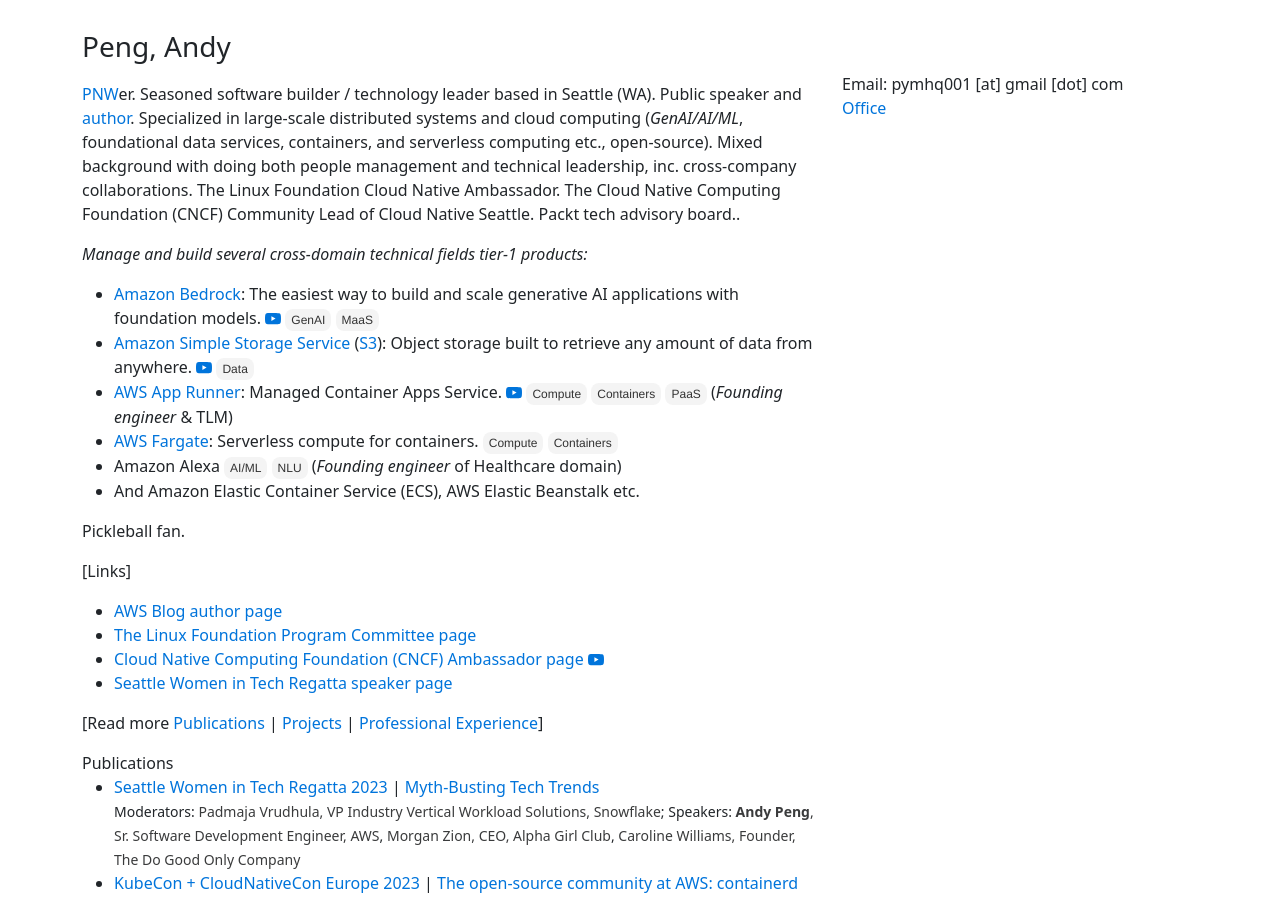
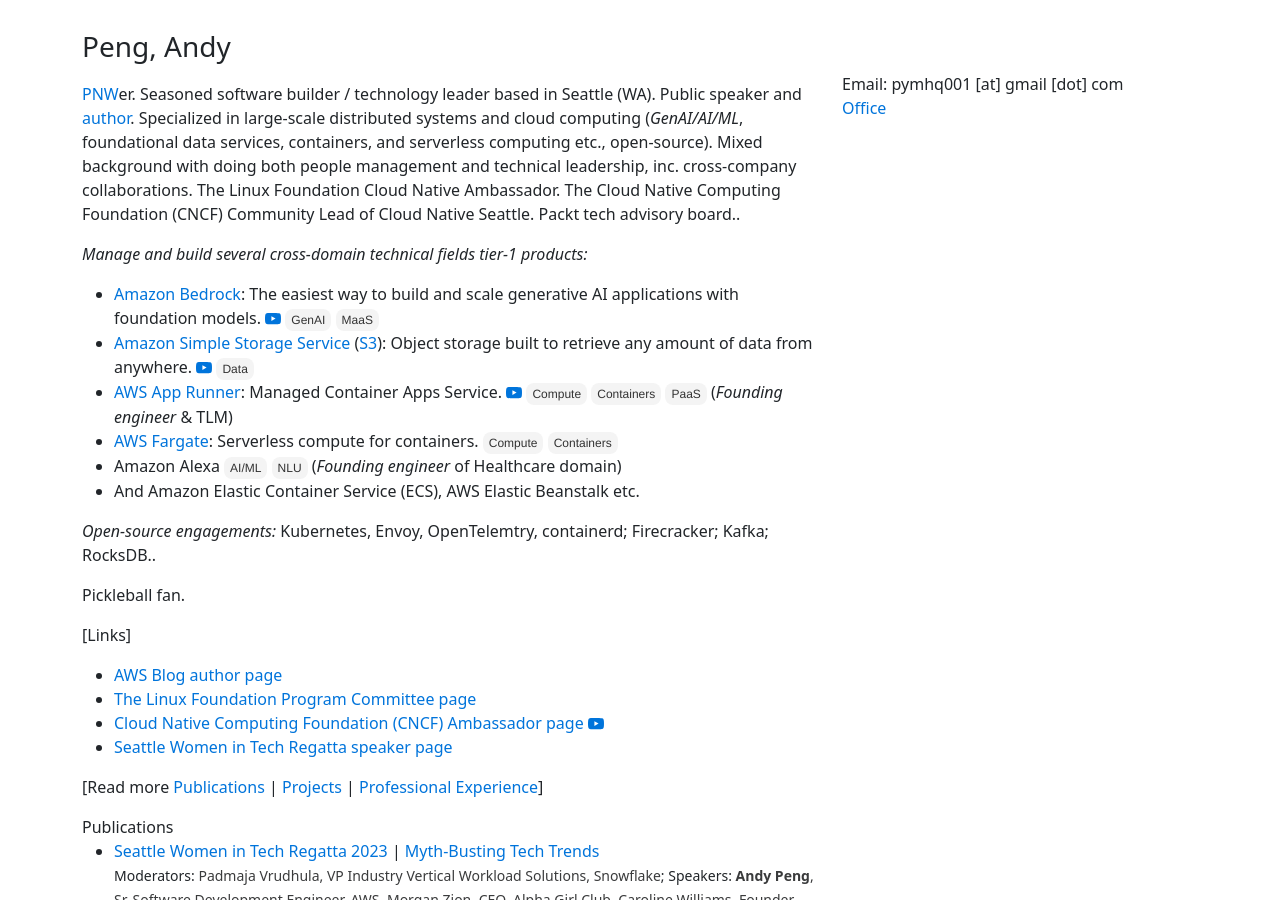
Before and after one commit to gfw001/gfw001.github.io, a Jekyll site: the page portfolio.html, which Jekyll copies as it is, in a window 1280 px wide and 900 px high. Built offline with Jekyll 4.4.1, drawn with Linux system fonts in a browser that asks for light colours; nearby versions of some CDN libraries; a style sheet for code colours, icons or effects is not loaded.

Commit message:
Update portfolio.html

```diff
--- a/portfolio.html
+++ b/portfolio.html
@@ -134,6 +134,9 @@
 			      And Amazon Elastic Container Service (ECS), AWS Elastic Beanstalk etc.
 		      </li>
 	      </ul>
+      </p>
+	     <i>Open-source engagements:</i> Kubernetes, Envoy, OpenTelemtry, containerd; Firecracker; Kafka; RocksDB..
+      <p>
       </p>
 	<!--
 	      <ul style="list-style: none; padding-left: 0;">
```
